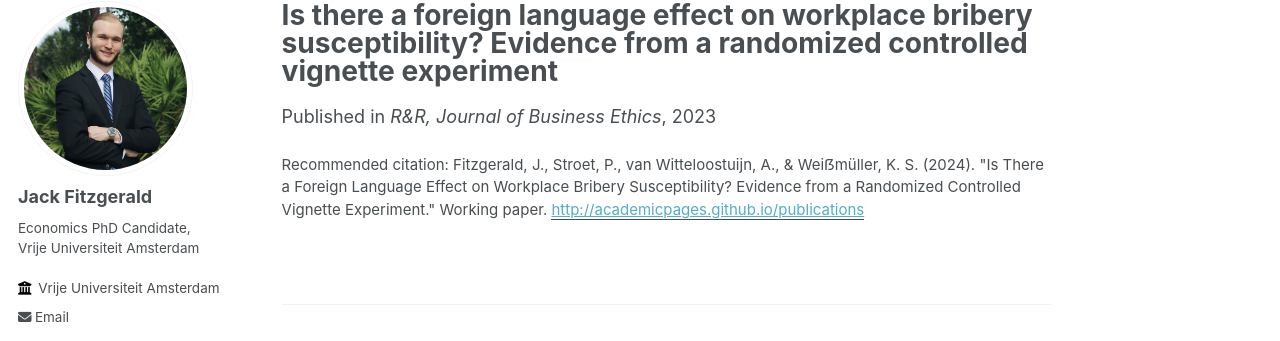
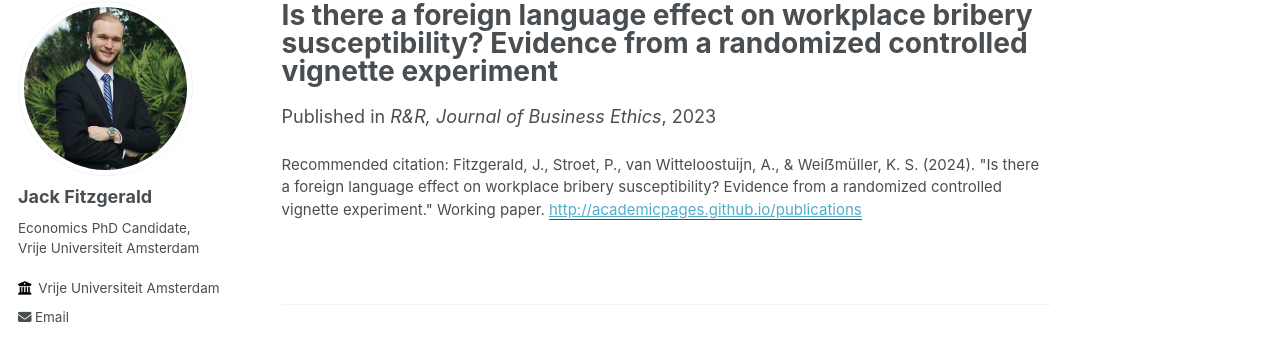
Before and after one commit to jack-fitzgerald/jack-fitzgerald.github.io, a Jekyll site: the page built from _publications/FLE-bribery.md, in a window 1280 px wide. Shown: the part 117-458 px from the top of the page. Built offline with Jekyll 4.4.1, drawn with Linux system fonts in a browser that asks for light colours; some web fonts are replaced.

```diff
--- a/_publications/FLE-bribery.md
+++ b/_publications/FLE-bribery.md
@@ -5,5 +5,5 @@ excerpt: 'Theory and evidence from the behavioral science literature suggest tha
 date: 2023-11-24
 venue: 'R&R, <i>Journal of Business Ethics</i>'
 paperurl: 'http://academicpages.github.io/publications'
-citation: 'Fitzgerald, J., Stroet, P., van Witteloostuijn, A., & Weiẞmüller, K. S. (2024). &quot;Is There a Foreign Language Effect on Workplace Bribery Susceptibility? Evidence from a Randomized Controlled Vignette Experiment.&quot; Working paper.'
+citation: 'Fitzgerald, J., Stroet, P., van Witteloostuijn, A., & Weiẞmüller, K. S. (2024). &quot;Is there a foreign language effect on workplace bribery susceptibility? Evidence from a randomized controlled vignette experiment.&quot; Working paper.'
 ---
```
